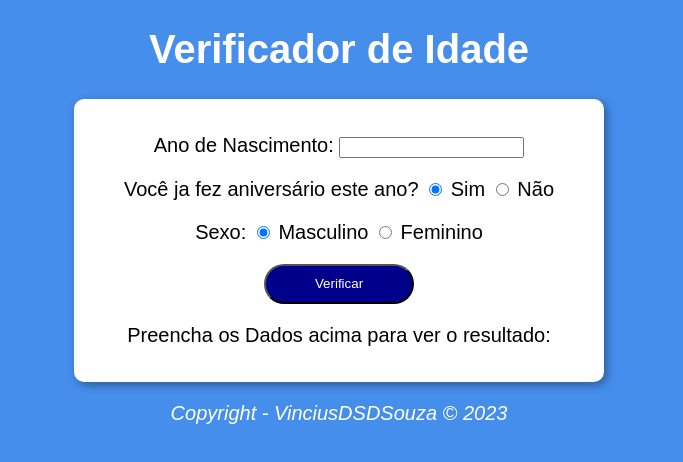
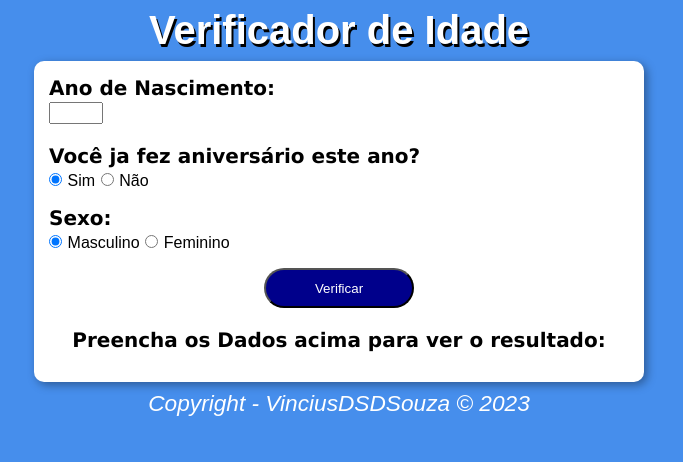
Before and after one commit to ViniciusDSDSouza/javascript, a plain HTML site: page exercicios/ex015/html/ex015.html in a window 1280 px wide. Shown: the whole page, without its empty margins (301-984 px from the left). Drawn offline with Linux system fonts and the light colour scheme.

Commit message:
Organizando Meus Projetos em uma só Landing Page

```diff
--- a/exercicios/ex015/css/style.css
+++ b/exercicios/ex015/css/style.css
@@ -1,3 +1,8 @@
+* {
+    margin: 0px;
+    padding: 0px;
+}
+
 body {
     background-color: rgb(70, 142, 236);
     font: normal 15pt Arial;
@@ -7,16 +12,46 @@ body {
 header {
     color: white;
     text-align: center;
+    text-shadow: 2px 3px black;
+    margin: 8px 0px;
 }
 
 section {
     background-color: white;
     border-radius: 10px;
     padding: 15px;
-    width: 500px;
+    width: 580px;
     margin: auto;
     box-shadow: 3px 3px 10px rgba(0, 0, 0, 0.365);
     text-align: center;
+}
+
+div#informacoes {
+    text-align: left;
+    font-weight: bold;
+}
+
+div#informacoes input {
+    margin: 0px 0px 20px 0px;
+    font-size: 12pt;
+}
+
+div#informacoes label {
+    font-size: 12pt;
+    font-weight: normal;
+}
+
+div#msg p {
+    font-weight: bold;
+    margin-bottom: 15px;
+}
+
+p {
+    font-family:  'Lucida Sans', 'Lucida Sans Regular', 'Lucida Grande', 'Lucida Sans Unicode', Geneva, Verdana, sans-serif;
+}
+
+input#ano {
+    width: 50px;
 }
 
 input#verificar {
@@ -25,6 +60,7 @@ input#verificar {
     width: 150px;
     height: 40px;
     border-radius: 20px;
+    margin-bottom: 20px;
 }
 
 input#verificar:hover {
@@ -36,6 +72,12 @@ footer {
     color: white;
     text-align: center;
     font-style: italic;
+    margin: 8px;
+}
+
+footer p {
+    font-family: Arial, Helvetica, sans-serif;
+    font-size: 17pt;
 }
 
 a {
--- a/exercicios/ex015/html/ex015.html
+++ b/exercicios/ex015/html/ex015.html
@@ -13,22 +13,23 @@
         <h1>Verificador de Idade</h1>
     </header>
     <section>
-        <p>Ano de Nascimento:
+            <div id="informacoes">
+                <p>Ano de Nascimento:</p>
                 <input type="number" name="ano" id="ano">
-        </p>
-        <p>Você ja fez aniversário este ano?
+                <p>Você ja fez aniversário este ano?</p>
                 <input type="radio" name="niver" id="niverS" checked>
                 <label for="niver">Sim</label>
                 <input type="radio" name="niver" id="niverN">
                 <label for="niverN">Não</label>
-        </p>
-        <p>Sexo:
+                <p>Sexo:</p>
                 <input type="radio" name="radsex" id="masc" checked>
                 <label for="masc">Masculino</label>
                 <input type="radio" name="radsex" id="fem">
                 <label for="fem">Feminino</label>
-        </p>
+            </div>
+        <div>
             <input type="button" value="Verificar" id="verificar">
+        </div>
         <div id="msg">
             <p>Preencha os Dados acima para ver o resultado: </p>
         </div>
--- a/exercicios/ex017/css/style.css
+++ b/exercicios/ex017/css/style.css
@@ -9,6 +9,10 @@ header {
     text-align: center;
 }
 
+h1 {
+    text-shadow: 2px 3px black;
+}
+
 section {
     background-color: white;
     border-radius: 10px;
@@ -17,6 +21,10 @@ section {
     margin: auto;
     box-shadow: 3px 3px 10px rgba(0, 0, 0, 0.365);
     text-align: center;
+}
+
+input {
+    width: 60px;
 }
 
 input#contar {
--- a/exercicios/ex017/js/script.js
+++ b/exercicios/ex017/js/script.js
@@ -20,7 +20,7 @@ function clicar() {
         }
     } else if (inicio > fim) {
         while (inicio >= fim) {
-            res.innerText += ` ${inicio}, `
+            res.innerText += ` ${inicio} ➡️ `
             inicio -= passo
         }
     } else if (inicio == fim) {
--- a/projetos/style.css
+++ b/projetos/style.css
@@ -7,6 +7,7 @@ body {
 header {
     color: white;
     text-align: center;
+    text-shadow: 2px 3px black;
 }
 
 section {
```
Also changed, not shown: exercicios/ex014/html/ex014.html (+1 -1 lines), projetos/index.html (+6 -3 lines). Lines whose indentation alone changed are shown as unchanged.
